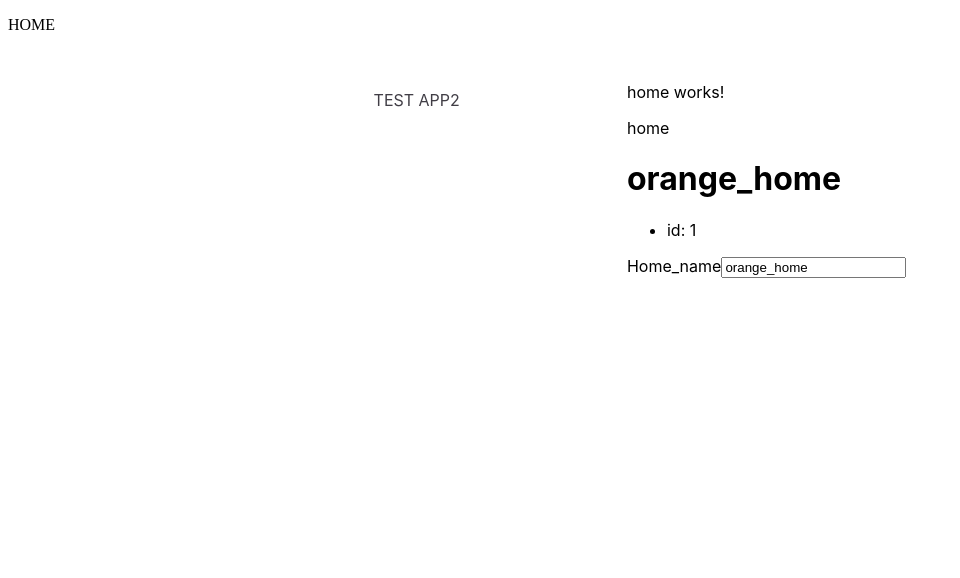
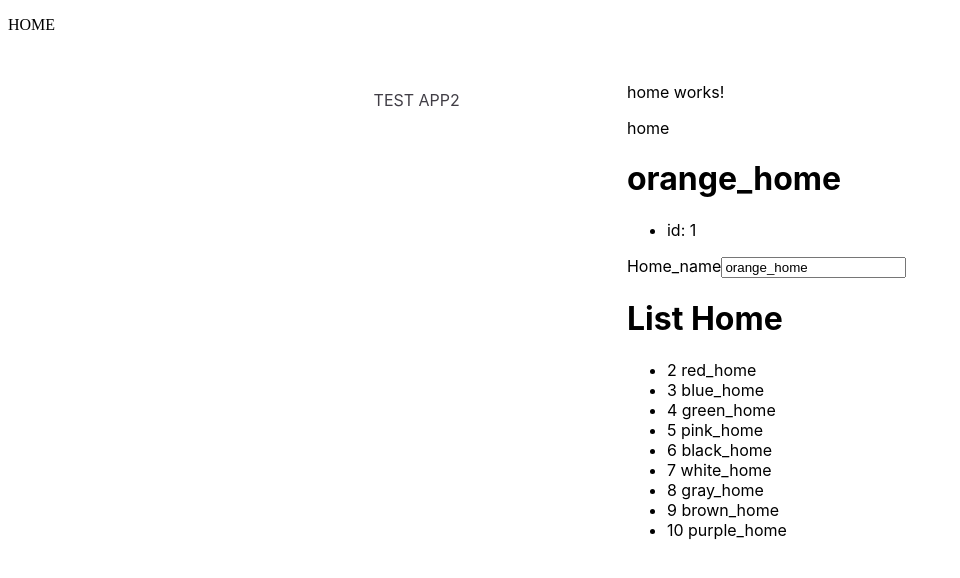
Before and after one commit to ppppppppply/EX, an Angular app: page / in a window 1280 px wide. Shown: the top 578 px of the page, without its empty margins (0-960 px from the left). Built offline with nearby package versions, Linux system fonts and the light colour scheme.

Commit message:
ADD module in Homecomponent

```diff
--- /dev/null
+++ b/src/app/home-town.service.ts
@@ -0,0 +1,23 @@
+import { Injectable } from '@angular/core';
+import { Home } from './home/home.service';
+
+export const HOMETOWN: Home[] = [
+  {home_code: 2, home_name: 'red_home'},
+  {home_code: 3, home_name: 'blue_home'},
+  {home_code: 4, home_name: 'green_home'},
+  {home_code: 5, home_name: 'pink_home'},
+  {home_code: 6, home_name: 'black_home'},
+  {home_code: 7, home_name: 'white_home'},
+  {home_code: 8, home_name: 'gray_home'},
+  {home_code: 9, home_name: 'brown_home'},
+  {home_code: 10, home_name: 'purple_home'}
+];
+
+
+@Injectable({
+  providedIn: 'root'
+})
+export class HomeTownService {
+
+  constructor() { }
+}
--- a/src/app/home/home.component.html
+++ b/src/app/home/home.component.html
@@ -10,3 +10,9 @@
     <label for="name">Home_name</label>
     <input type="name" [(ngModel)]="home.home_name" placeholder="name">
 </div>
+<h1>List Home</h1>
+<ul>
+    <li *ngFor="let home of homes">
+        <span>{{home.home_code}} {{home.home_name}} </span>
+    </li>
+</ul>
--- a/src/app/home/home.component.ts
+++ b/src/app/home/home.component.ts
@@ -1,11 +1,13 @@
 import { Home } from './home.service';
 import { Component } from '@angular/core';
 import { FormsModule } from '@angular/forms';
+import { HOMETOWN } from '../home-town.service';
+import { CommonModule } from '@angular/common';
 
 @Component({
   selector: 'app-home',
   standalone: true,
-  imports: [FormsModule],
+  imports: [FormsModule, CommonModule],
   templateUrl: './home.component.html',
   styleUrl: './home.component.css'
 })
@@ -16,4 +18,6 @@ export class HomeComponent {
     home_code: 1,
     home_name: 'orange_home'
   }
+
+  homes = HOMETOWN;
 }
```
Also changed, not shown: src/app/app.module.ts (+4 -3 lines), 1 other file (tests, documents, lock files or other folders).
